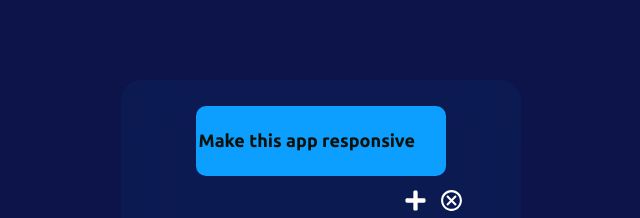
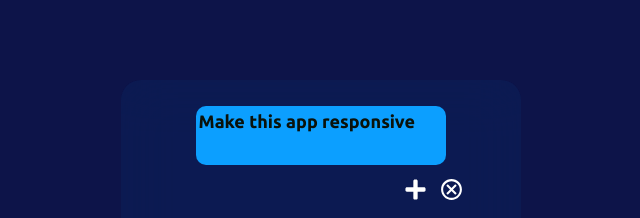
Before and after one commit to pankaj-kb/redux-todo-app, a React (Vite) app: page / in a window 1280 px wide. Both pictures are taken after a click on the button 740 px from the left and 165 px from the top of the page. Shown: the top 218 px of the page, without its empty margins (319-959 px from the left). Built offline with nearby package versions, Linux system fonts and the light colour scheme.

Commit message:
done with textarea

```diff
--- a/src/components/Todos.jsx
+++ b/src/components/Todos.jsx
@@ -156,10 +156,13 @@ function Todos() {
                 onSubmit={(event) => handleEditTodo(event, todo.id)}
                 className="flex flex-col gap-[12px] h-[100%] w-[250px]"
               >
-                <input
-                  className="bg-[#0C9FFF] text-[#0A120B] text-[18px] rounded-[10px] h-[70px] w-[100%] font-extrabold p-[1%] focus:outline-none"
+                <textarea
+                  className="bg-[#0C9FFF] text-[#0A120B] text-[18px] resize-none overflow-hidden rounded-[10px] h-[px] w-[100%] font-extrabold p-[1%] focus:outline-none"
                   type="text"
                   name="editedTask"
+                  wrap= "soft"
+                  rows={Math.ceil(todo.title.length / 22)}
+                  cols="5"
                   defaultValue={todo.title}
                 />
                 <div className="flex flex-row justify-center items-center gap-[12px] ml-[90%]">
```
